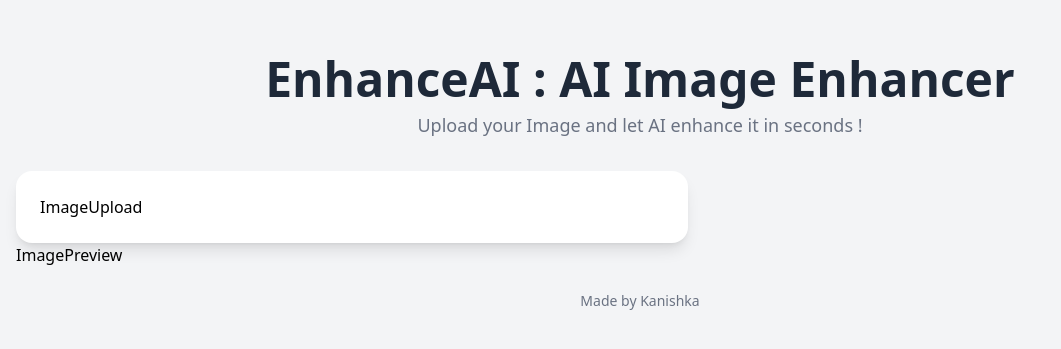
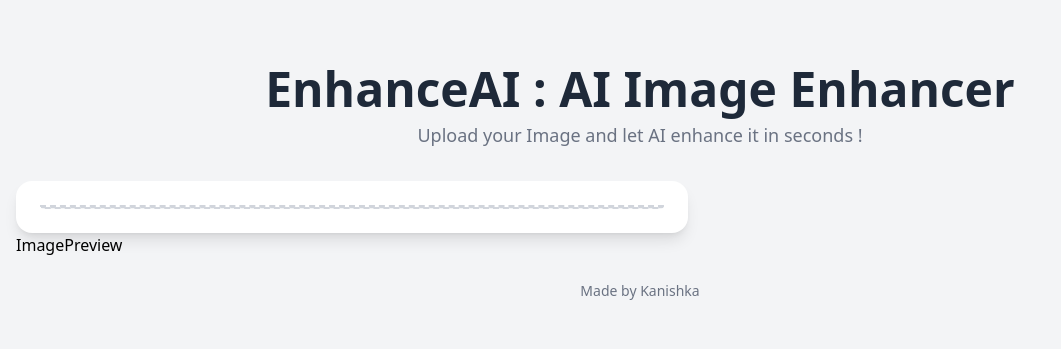
Before and after one commit to kanishkadz/Enhance-AI, a React (Vite) app: page / in a window 1280 px wide. Shown: the part 217-566 px from the top of the page, without its empty margins (0-1061 px from the left). Built offline with nearby package versions, Linux system fonts and the light colour scheme.

Commit message:
Update ImageUpload.jsx

```diff
--- a/src/components/ImageUpload.jsx
+++ b/src/components/ImageUpload.jsx
@@ -3,7 +3,7 @@ import React from 'react'
 const ImageUpload = () => {
   return (
     <div className='bg-white shadow-lg rounded-2xl p-6 w-full max-w-2xl'>
-      ImageUpload
+      <label htmlFor="fileInput" className="block w-full cursor-pointer border-2 border-dashed border-gray-300 rounded-b-lg"></label>
     </div>
   )
 }
```
